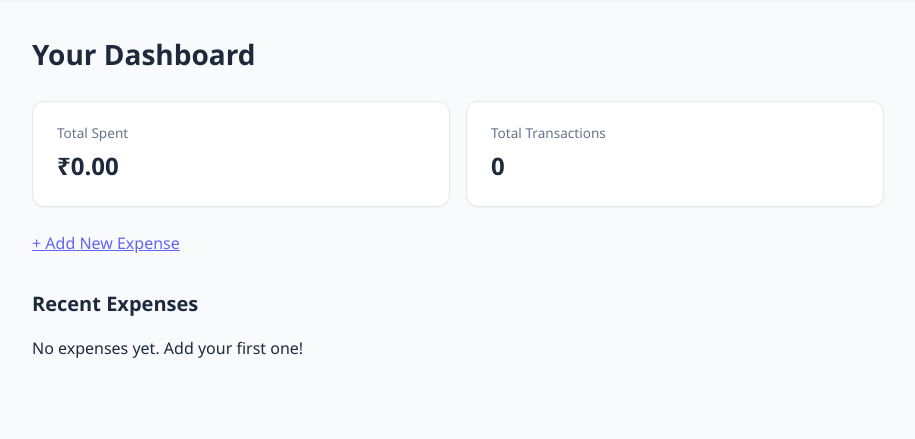
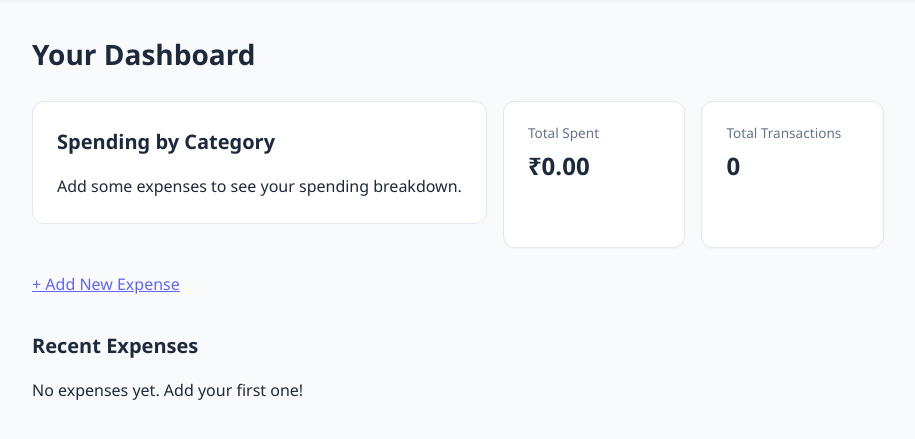
Before and after one commit to Dheekshidhan/Expense-Tracker, a Flask app: page /dashboard/ in a window 1280 px wide. Shown: the part 64-503 px from the top of the page, without its empty margins (182-1097 px from the left). Run offline with Flask 3, Linux system fonts and the light colour scheme; the visitor is signed in with stand-in values (Sample User, id 1); data that the repository does not hold is empty.

Commit message:
Add spending-by-category chart using Chart.js and API endpoint

```diff
--- a/app/static/css/style.css
+++ b/app/static/css/style.css
@@ -189,3 +189,16 @@ table button {
 table button:hover {
     background: #dc2626;
 }
+.chart-card {
+    background: var(--card-bg);
+    border: 1px solid var(--border);
+    border-radius: 12px;
+    padding: 1.5rem;
+    margin-bottom: 1.5rem;
+    max-width: 500px;
+}
+
+.chart-card h3 {
+    margin-top: 0;
+    margin-bottom: 1rem;
+}
--- /dev/null
+++ b/app/static/js/charts.js
@@ -0,0 +1,48 @@
+document.addEventListener('DOMContentLoaded', function () {
+    const canvas = document.getElementById('categoryChart');
+    if (!canvas) return; // Only run this on pages that actually have the chart
+
+    fetch('/api/summary')
+        .then(response => response.json())
+        .then(data => {
+            // Aggregate total spend per category on the client side
+            const categoryTotals = {};
+            data.expenses.forEach(exp => {
+                const cat = exp.category || 'Uncategorized';
+                categoryTotals[cat] = (categoryTotals[cat] || 0) + exp.amount;
+            });
+
+            const labels = Object.keys(categoryTotals);
+            const values = Object.values(categoryTotals);
+
+            if (labels.length === 0) {
+                canvas.replaceWith(document.createTextNode('Add some expenses to see your spending breakdown.'));
+                return;
+            }
+
+            new Chart(canvas, {
+                type: 'doughnut',
+                data: {
+                    labels: labels,
+                    datasets: [{
+                        data: values,
+                        backgroundColor: [
+                            '#6366f1', '#22c55e', '#f59e0b', '#ef4444',
+                            '#06b6d4', '#8b5cf6', '#ec4899', '#84cc16'
+                        ],
+                        borderWidth: 2,
+                        borderColor: '#ffffff'
+                    }]
+                },
+                options: {
+                    responsive: true,
+                    plugins: {
+                        legend: {
+                            position: 'right'
+                        }
+                    }
+                }
+            });
+        })
+        .catch(err => console.error('Failed to load chart data:', err));
+});
--- a/app/templates/base.html
+++ b/app/templates/base.html
@@ -30,6 +30,7 @@
         {% block content %}{% endblock %}
     </main>
 
+    <script src="https://cdn.jsdelivr.net/npm/chart.js@4"></script>
     <script src="{{ url_for('static', filename='js/charts.js') }}"></script>
 </body>
 </html>
--- a/app/templates/dashboard/index.html
+++ b/app/templates/dashboard/index.html
@@ -5,6 +5,10 @@
 <h2>Your Dashboard</h2>
 
 <div class="summary">
+    <div class="chart-card">
+        <h3>Spending by Category</h3>
+        <canvas id="categoryChart"></canvas>
+    </div>
     <div class="summary-card">
         <span>Total Spent</span>
         <strong>₹{{ "%.2f"|format(total_spent) }}</strong>
```
Also changed, not shown: 1 other file.
